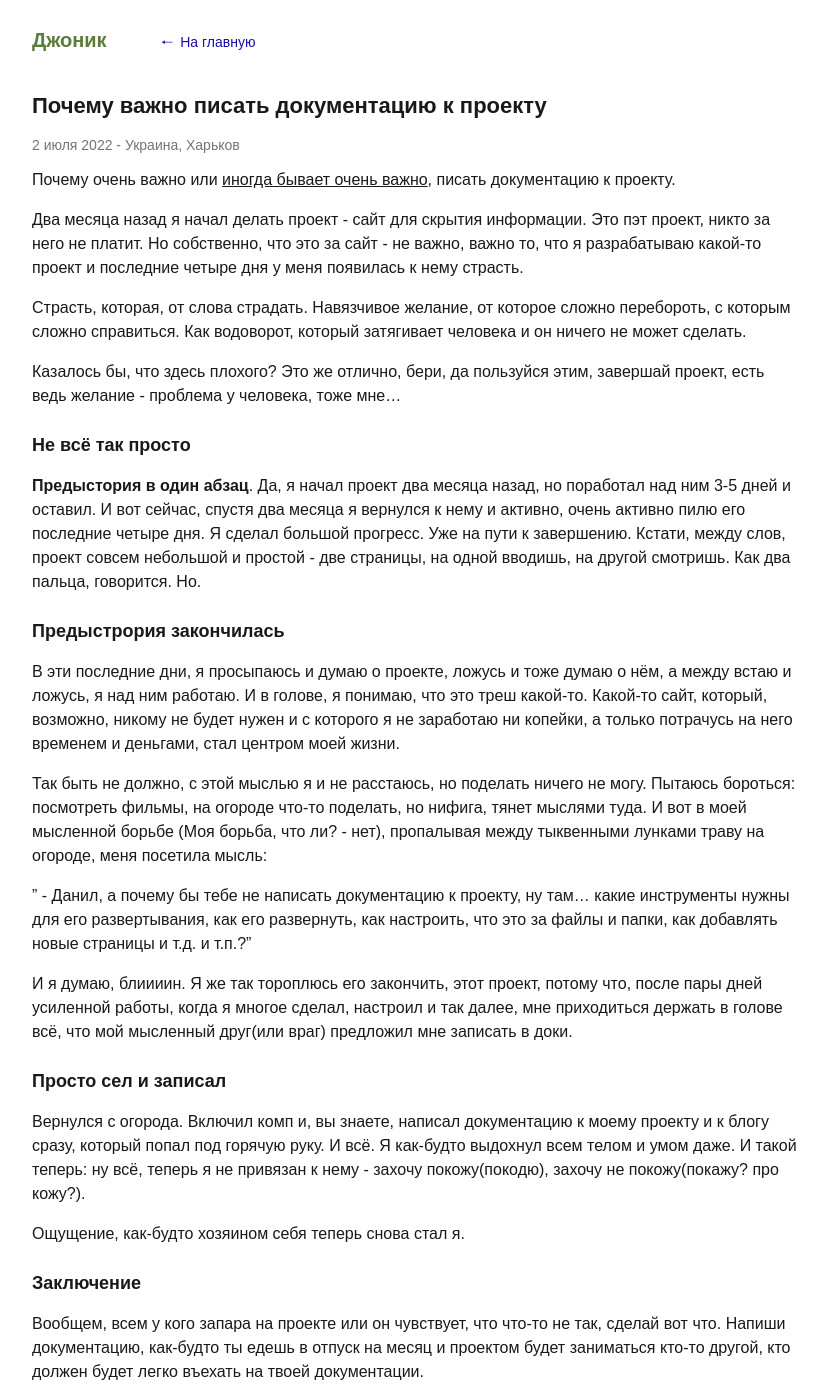
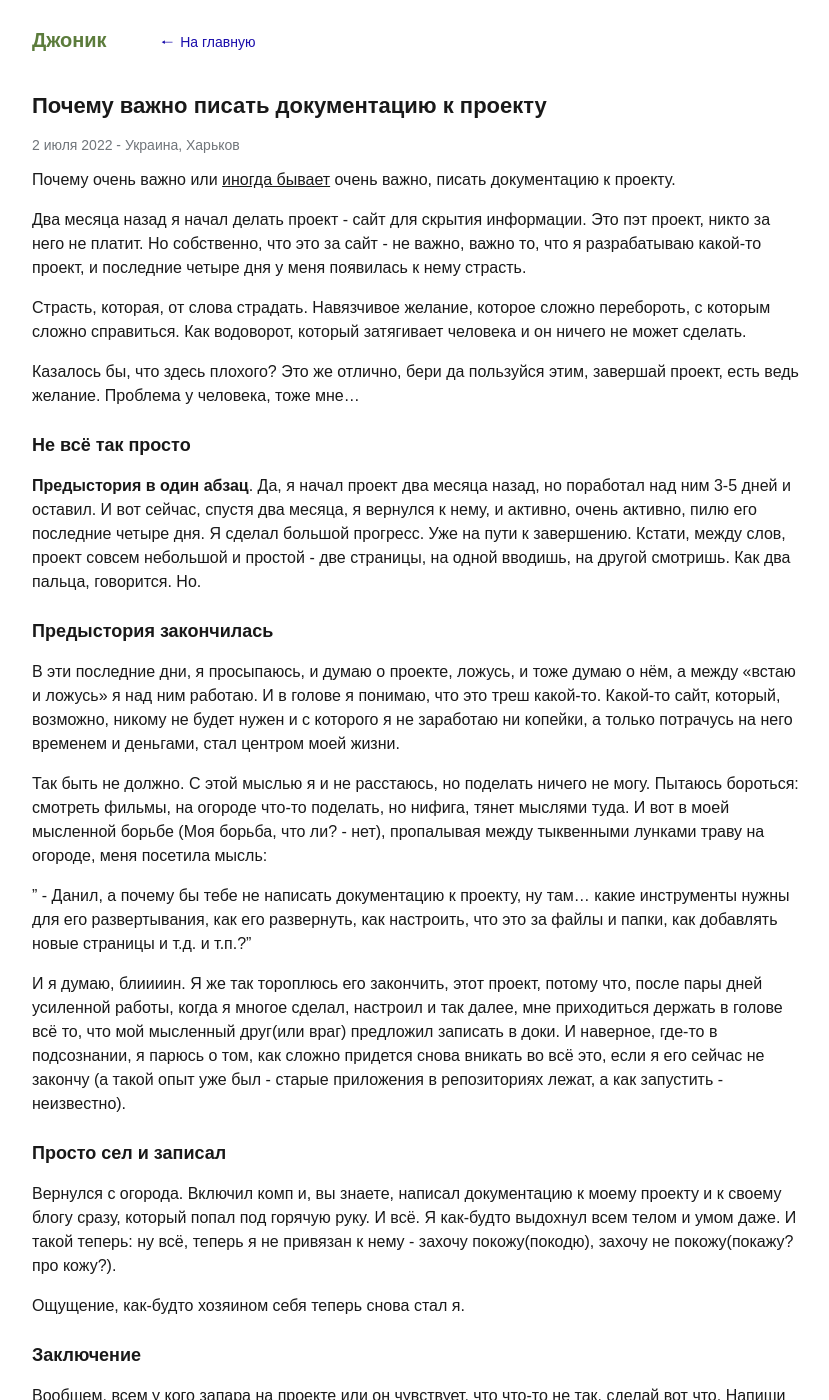
Before and after one commit to daniel-gorbenko/daniel-gorbenko.github.io, a Jekyll site: the page built from _posts/2022-07-02-pochemu-vazhno-pisat-dokumentaciju-k-proektu.markdown, in a window 1280 px wide and 1400 px high. Shown: the whole window, without its empty margins (224-1053 px from the left). Built offline with Jekyll 4.4.1, drawn with Linux system fonts in a browser that asks for light colours.

Commit message:
edited docs post

```diff
--- a/_posts/2022-07-02-pochemu-vazhno-pisat-dokumentaciju-k-proektu.markdown
+++ b/_posts/2022-07-02-pochemu-vazhno-pisat-dokumentaciju-k-proektu.markdown
@@ -7,31 +7,31 @@ tags:
 location: "Украина, Харьков"
 ---
 
-Почему очень важно или <ins>иногда бывает очень важно</ins>, писать документацию к проекту.
+Почему очень важно или <ins>иногда бывает</ins> очень важно, писать документацию к проекту.
 
-Два месяца назад я начал делать проект - сайт для скрытия информации. Это пэт проект, никто за него не платит. Но собственно, что это за сайт - не важно, важно то, что я разрабатываю какой-то проект и последние четыре дня у меня появилась к нему страсть.
+Два месяца назад я начал делать проект - сайт для скрытия информации. Это пэт проект, никто за него не платит. Но собственно, что это за сайт - не важно, важно то, что я разрабатываю какой-то проект, и последние четыре дня у меня появилась к нему страсть.
 
-Страсть, которая, от слова страдать. Навязчивое желание, от которое сложно перебороть, с которым сложно справиться. Как водоворот, который затягивает человека и он ничего не может сделать.
+Страсть, которая, от слова страдать. Навязчивое желание, которое сложно перебороть, с которым сложно справиться. Как водоворот, который затягивает человека и он ничего не может сделать.
 
-Казалось бы, что здесь плохого? Это же отлично, бери, да пользуйся этим, завершай проект, есть ведь желание - проблема у человека, тоже мне...
+Казалось бы, что здесь плохого? Это же отлично, бери да пользуйся этим, завершай проект, есть ведь желание. Проблема у человека, тоже мне...
 
 ## Не всё так просто
 
-**Предыстория в один абзац**. Да, я начал проект два месяца назад, но поработал над ним 3-5 дней и оставил. И вот сейчас, спустя два месяца я вернулся к нему и активно, очень активно пилю его последние четыре дня. Я сделал большой прогресс. Уже на пути к завершению. Кстати, между слов, проект совсем небольшой и простой - две страницы, на одной вводишь, на другой смотришь. Как два пальца, говорится. Но.
+**Предыстория в один абзац**. Да, я начал проект два месяца назад, но поработал над ним 3-5 дней и оставил. И вот сейчас, спустя два месяца, я вернулся к нему, и активно, очень активно, пилю его последние четыре дня. Я сделал большой прогресс. Уже на пути к завершению. Кстати, между слов, проект совсем небольшой и простой - две страницы, на одной вводишь, на другой смотришь. Как два пальца, говорится. Но.
 
-## Предыстрория закончилась
+## Предыстория закончилась
 
-В эти последние дни, я просыпаюсь и думаю о проекте, ложусь и тоже думаю о нём, а между встаю и ложусь, я над ним работаю. И в голове, я понимаю, что это треш какой-то. Какой-то сайт, который, возможно, никому не будет нужен и с которого я не заработаю ни копейки, а только потрачусь на него временем и деньгами, стал центром моей жизни.
+В эти последние дни, я просыпаюсь, и думаю о проекте, ложусь, и тоже думаю о нём, а между «встаю и ложусь» я над ним работаю. И в голове я понимаю, что это треш какой-то. Какой-то сайт, который, возможно, никому не будет нужен и с которого я не заработаю ни копейки, а только потрачусь на него временем и деньгами, стал центром моей жизни.
 
-Так быть не должно, с этой мыслью я и не расстаюсь, но поделать ничего не могу. Пытаюсь бороться: посмотреть фильмы, на огороде что-то поделать, но нифига, тянет мыслями туда. И вот в моей мысленной борьбе (Моя борьба, что ли? - нет), пропалывая между тыквенными лунками траву на огороде, меня посетила мысль:
+Так быть не должно. С этой мыслью я и не расстаюсь, но поделать ничего не могу. Пытаюсь бороться: смотреть фильмы, на огороде что-то поделать, но нифига, тянет мыслями туда. И вот в моей мысленной борьбе (Моя борьба, что ли? - нет), пропалывая между тыквенными лунками траву на огороде, меня посетила мысль:
 
 " - Данил, а почему бы тебе не написать документацию к проекту, ну там... какие инструменты нужны для его развертывания, как его развернуть, как настроить, что это за файлы и папки, как добавлять новые страницы и т.д. и т.п.?"
 
-И я думаю, блиииин. Я же так тороплюсь его закончить, этот проект, потому что, после пары дней усиленной работы, когда я многое сделал, настроил и так далее, мне приходиться держать в голове всё, что мой мысленный друг(или враг) предложил мне записать в доки.
+И я думаю, блиииин. Я же так тороплюсь его закончить, этот проект, потому что, после пары дней усиленной работы, когда я многое сделал, настроил и так далее, мне приходиться держать в голове всё то, что мой мысленный друг(или враг) предложил записать в доки. И наверное, где-то в подсознании, я парюсь о том, как сложно придется снова вникать во всё это, если я его сейчас не закончу (а такой опыт уже был - старые приложения в репозиториях лежат, а как запустить - неизвестно).
 
 ## Просто сел и записал
 
-Вернулся с огорода. Включил комп и, вы знаете, написал документацию к моему проекту и к блогу сразу, который попал под горячую руку. И всё. Я как-будто выдохнул всем телом и умом даже. И такой теперь: ну всё, теперь я не привязан к нему - захочу покожу(покодю), захочу не покожу(покажу? про кожу?).
+Вернулся с огорода. Включил комп и, вы знаете, написал документацию к моему проекту и к своему блогу сразу, который попал под горячую руку. И всё. Я как-будто выдохнул всем телом и умом даже. И такой теперь: ну всё, теперь я не привязан к нему - захочу покожу(покодю), захочу не покожу(покажу? про кожу?).
 
 Ощущение, как-будто хозяином себя теперь снова стал я.
 
```
